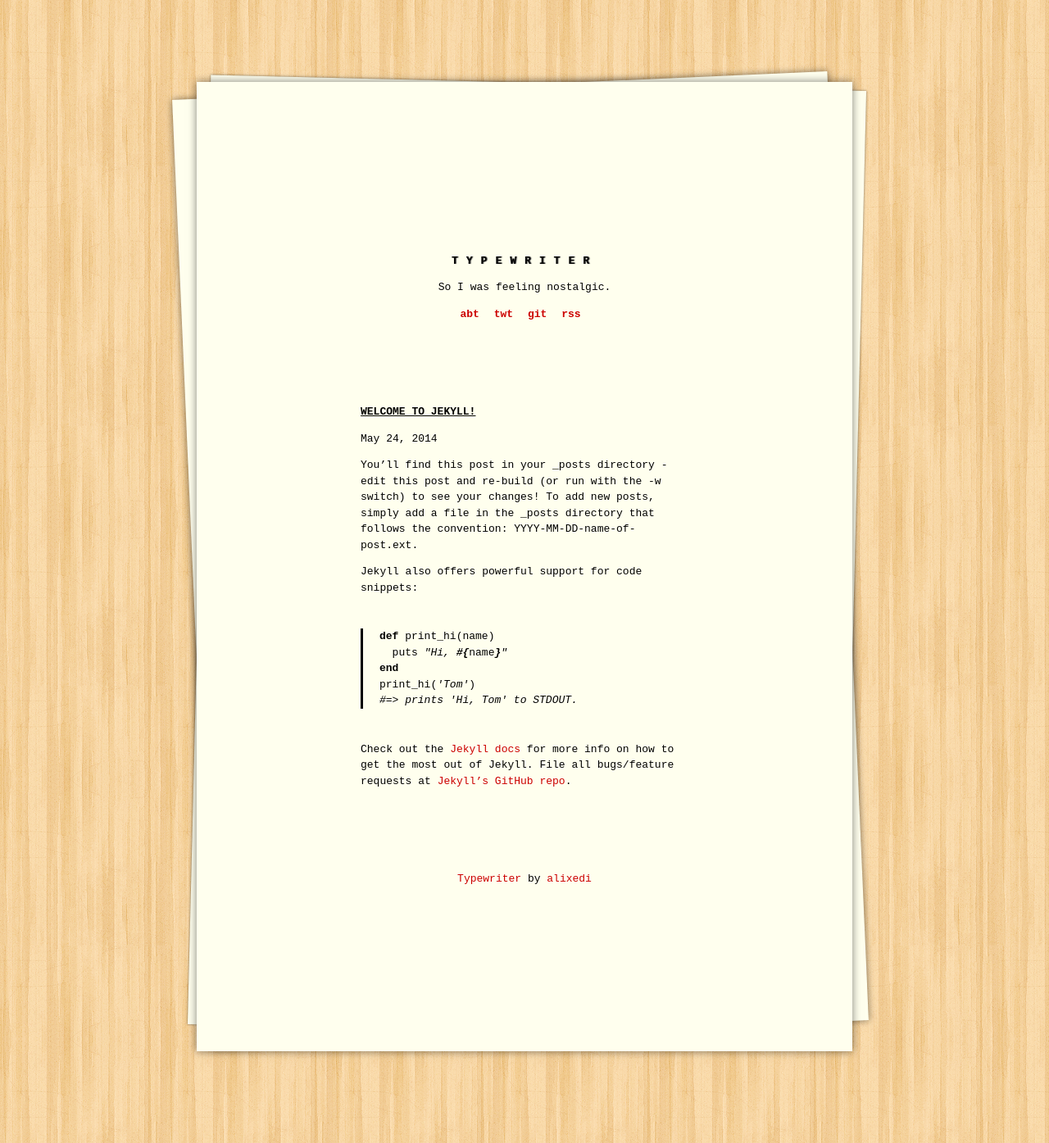
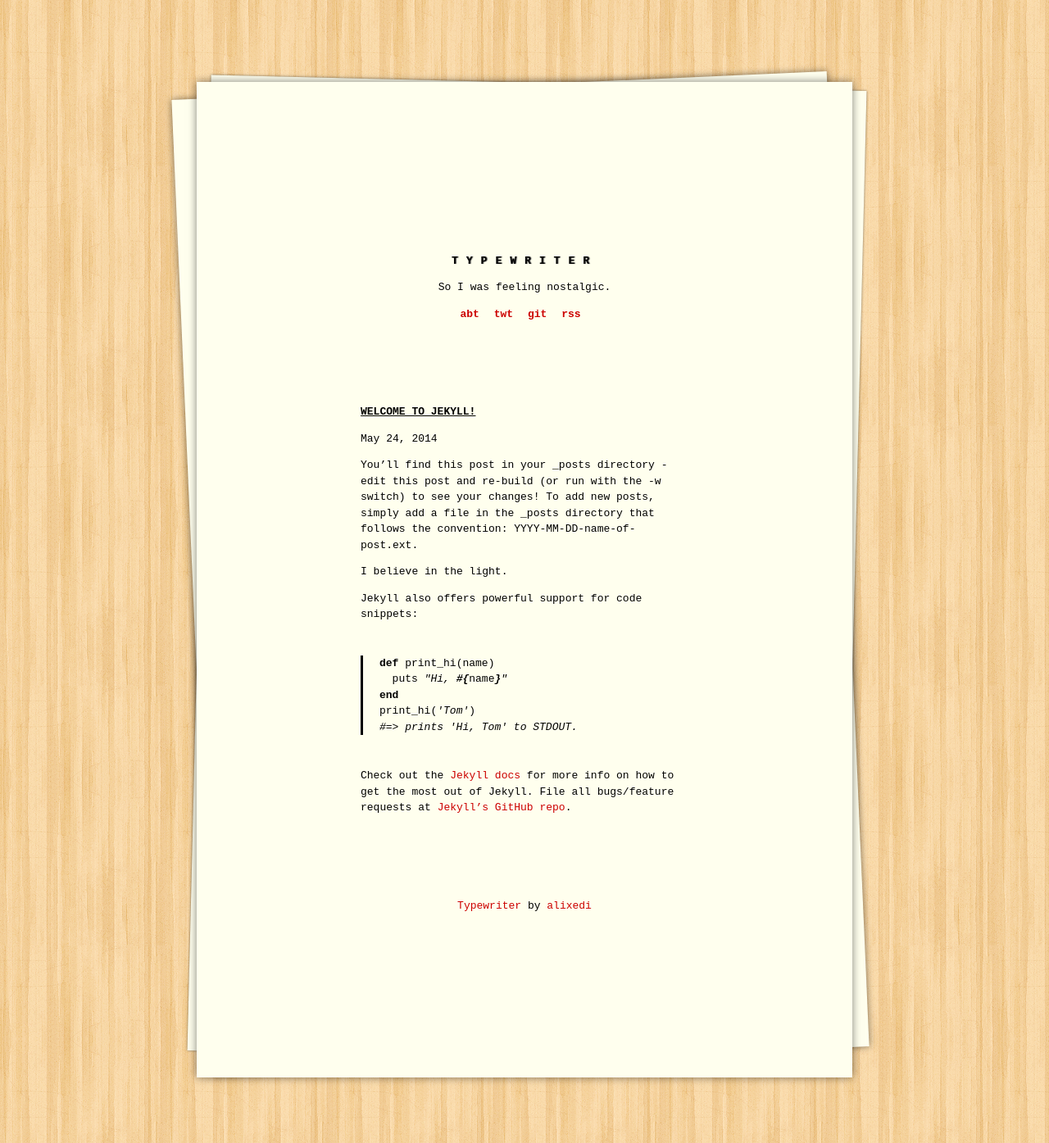
Before and after one commit to atonaletude/atonaletude.github.io, a Jekyll site: the page built from _posts/2014-05-24-welcome-to-jekyll.markdown, in a window 1280 px wide. Shown: the whole page at 82% size. Built offline with Jekyll 4.4.1, drawn with Linux system fonts in a browser that asks for light colours.

Commit message:
play
Play

```diff
--- a/_posts/2014-05-24-welcome-to-jekyll.markdown
+++ b/_posts/2014-05-24-welcome-to-jekyll.markdown
@@ -7,6 +7,8 @@ categories: jekyll update
 
 You'll find this post in your `_posts` directory - edit this post and re-build (or run with the `-w` switch) to see your changes!
 To add new posts, simply add a file in the `_posts` directory that follows the convention: YYYY-MM-DD-name-of-post.ext.
+
+I believe in the light.
 
 Jekyll also offers powerful support for code snippets:
 
```
